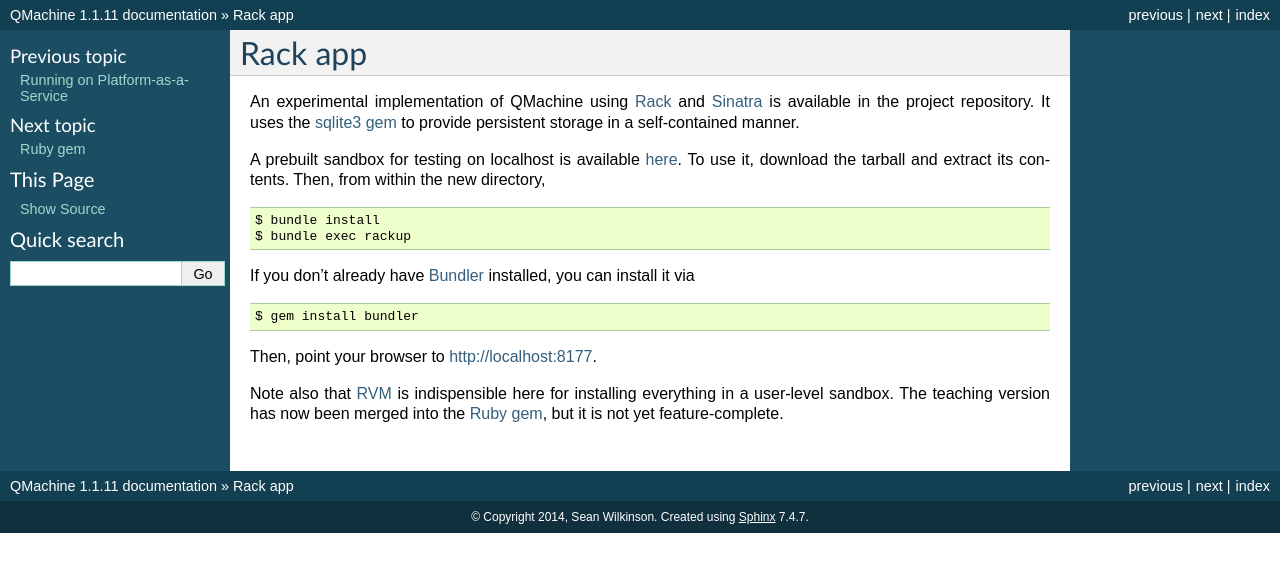
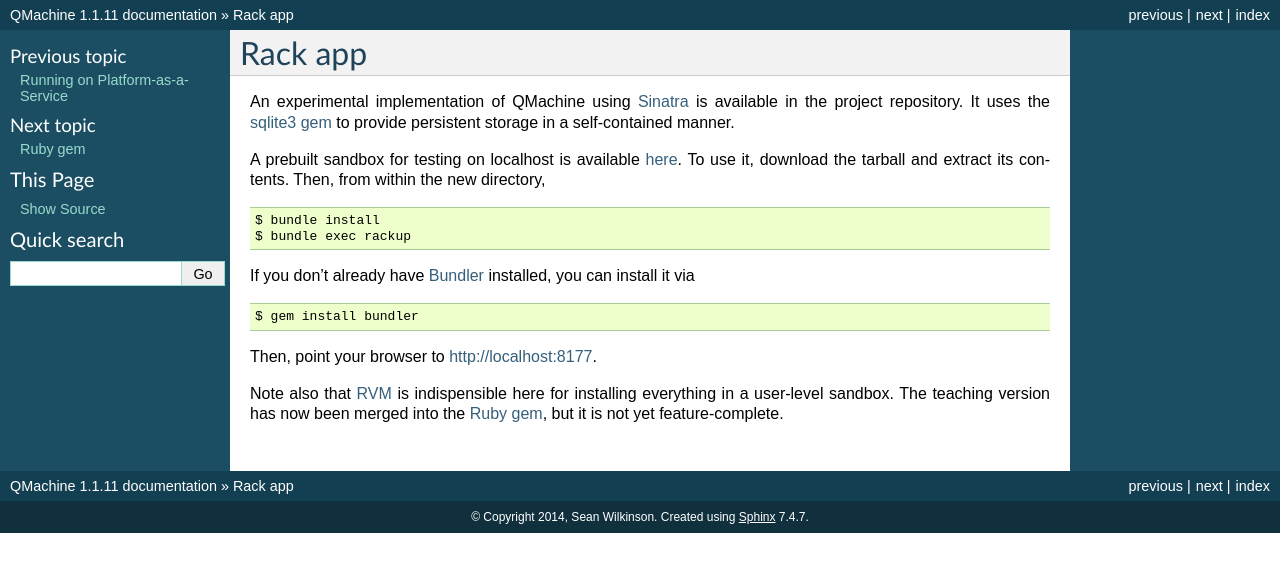
Before and after one commit to qmachine/qmachine, a Sphinx documentation site: the page built from docs/rack-app.rst, in a window 1280 px wide. Shown: the top 572 px of the page. Built offline with Sphinx 7.4.7, drawn with Linux system fonts in a browser that asks for light colours.

```diff
--- a/docs/local-sandbox.rst
+++ b/docs/local-sandbox.rst
@@ -76,8 +76,8 @@ a different database, run one of the following:
 Ruby
 ----
 
-There are instructions for using the minimal Rack_-based implementation
-available :doc:`here <rack-app>`.
+There are instructions for using the minimal "teaching version"
+:doc:`here <rack-app>`. Notes on using the :doc:`ruby-gem` are forthcoming.
 
 
 .. --------------------------
--- a/docs/rack-app.rst
+++ b/docs/rack-app.rst
@@ -1,9 +1,9 @@
 Rack app
 ========
 
-An experimental implementation of QMachine using Rack_ and Sinatra_ is
-available in the project repository. It uses the `sqlite3 gem`_ to provide
-persistent storage in a self-contained manner.
+An experimental implementation of QMachine using Sinatra_ is available in the
+project repository. It uses the `sqlite3 gem`_ to provide persistent storage in
+a self-contained manner.
 
 A prebuilt sandbox for testing on localhost is available here_. To use it,
 download the tarball and extract its contents. Then, from within the new
```
